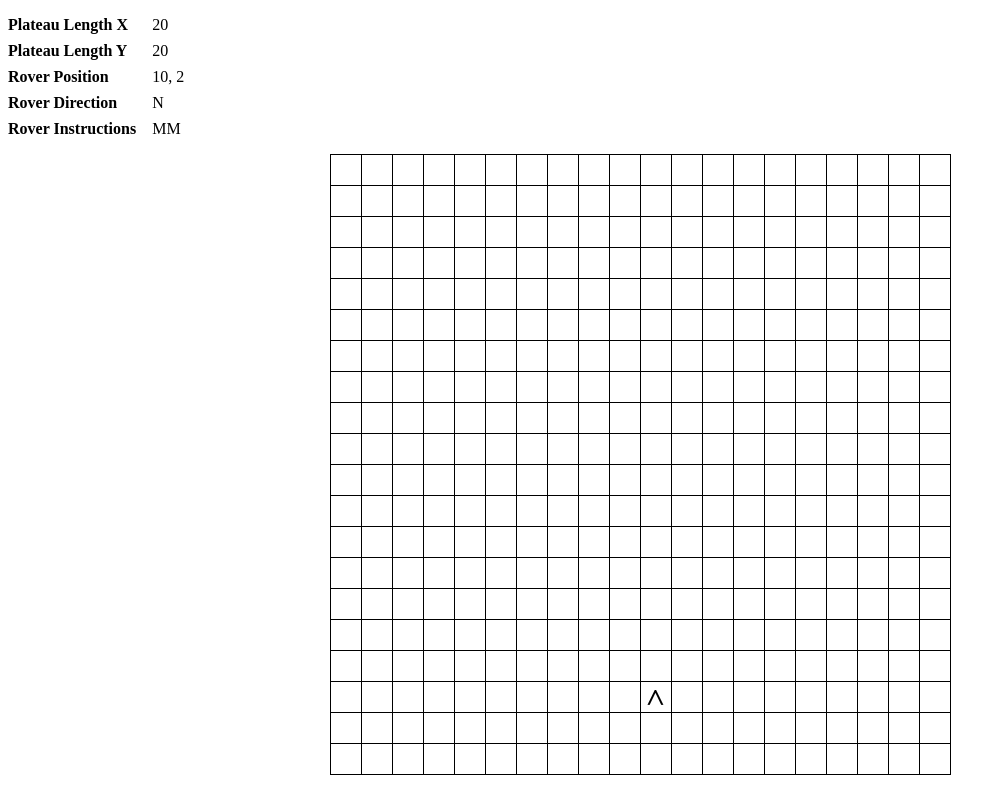
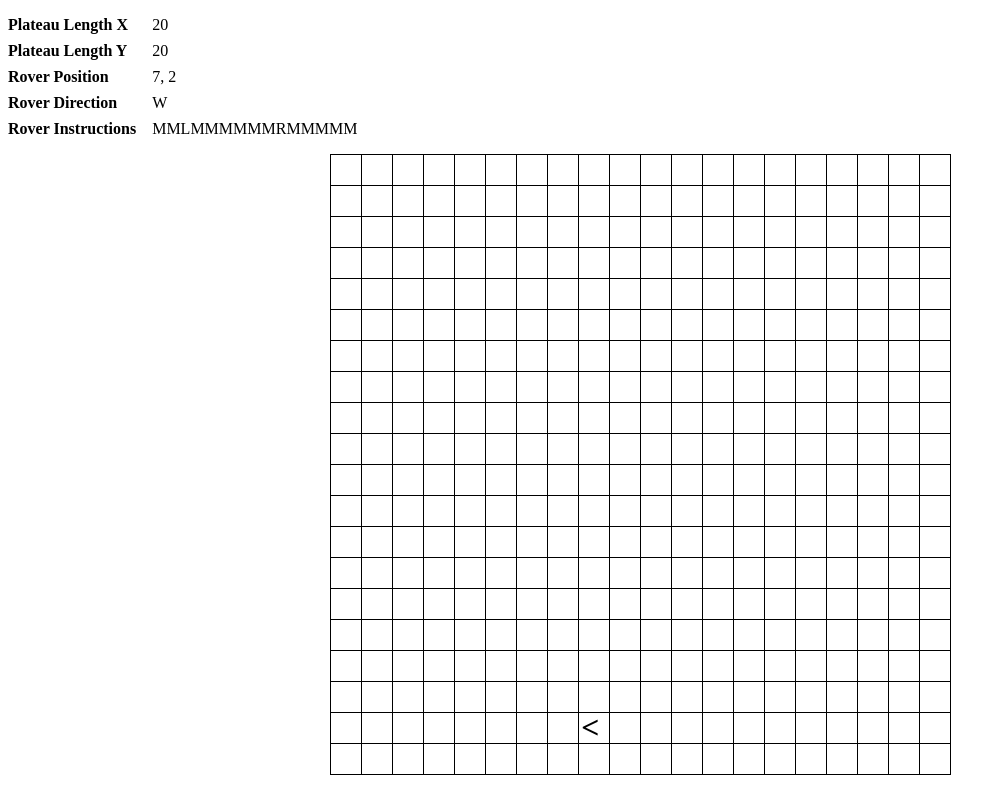
Before and after one commit to AlyxMoon/code-challenge-mars-rover, an Angular app: page / in a window 1280 px wide. Shown: the whole page, without its empty margins (0-1006 px from the left). Built offline with nearby package versions, Linux system fonts and the light colour scheme; what src would draw is missing.

Commit message:
animation the rover moving

```diff
--- a/src/app/app.component.ts
+++ b/src/app/app.component.ts
@@ -14,12 +14,20 @@ export class AppComponent {
   height = 20
   rover: Rover = {
     position: { x: 10, y: 0, d: 'N' },
-    instructions: 'MM',
+    instructions: 'MMLMMMMMMRMMMMM',
   }
 
   async operateRover (): Promise<void> {
-    await waitFor(1000)
-    navigateRover(this.rover)
+
+    for (const char of this.rover.instructions) {
+      navigateRover({
+        position: this.rover.position,
+        instructions: char,
+      })
+
+      await waitFor()
+    }
+
   }
 
   constructor () {
--- a/src/app/components/RoverGrid/RoverGrid.component.html
+++ b/src/app/components/RoverGrid/RoverGrid.component.html
@@ -1,4 +1,4 @@
-<section class="rover-grid-wrapper">
+<section>
   <dl>
     <dt>Plateau Length X</dt>
     <dd>{{ width }}</dd>
@@ -20,10 +20,7 @@
     class="rover-grid"
     [ngStyle]="{ '--cellsPerRow': 20 }"
   >
-    <div *ngFor="let cell of cells; index as i">
-      <div *ngIf="i === roverPositionIndex">
-        <div class="rover" [ngStyle]="roverStyles">&gt;</div>
-      </div>
-    </div>
+    <div *ngFor="let cell of cells"></div>
+    <div class="rover" [ngStyle]="roverStyles">&gt;</div>
   </div>
 </section>
--- a/src/app/components/RoverGrid/RoverGrid.component.scss
+++ b/src/app/components/RoverGrid/RoverGrid.component.scss
@@ -16,6 +16,7 @@ dl {
 .rover-grid {
   --cellSize: 30px;
 
+  position: relative;
   width: fit-content;
   margin: auto;
 
@@ -36,9 +37,18 @@ dl {
 
     user-select: none;
   }
+
+  .rover {
+    position: absolute;
+
+    height: var(--cellSize);
+    width: var(--cellSize);
+
+    background: transparent;
+
+    font-size: 2em;
+    font-weight: bold;
+
+    transition: top 0.9s, left 0.9s;
+  }
 }
-
-.rover {
-  font-size: 2em;
-  font-weight: bold;
-}
--- a/src/app/components/RoverGrid/RoverGrid.component.ts
+++ b/src/app/components/RoverGrid/RoverGrid.component.ts
@@ -29,7 +29,7 @@ export class RoverGridComponent {
     return ((height - y - 1) * width) + x
   }
 
-  get roverStyles (): { transform: string } {
+  get roverStyles (): { [key: string]: string } {
     if (!this.rover) return { transform: 'none' }
 
     let rotation = 0
@@ -38,7 +38,11 @@ export class RoverGridComponent {
     if (this.rover.position.d === 'W') rotation = 180
     if (this.rover.position.d === 'E') rotation = 0
 
-    return { transform: `rotateZ(${rotation}deg)` }
+    return {
+      transform: `rotateZ(${rotation}deg)`,
+      top: `calc((var(--cellSize) + 1px) * ${this.height - this.rover.position.y})`,
+      left: `calc((var(--cellSize) + 1px) * ${this.rover.position.x})`,
+    }
   }
 
   @HostBinding('attr.style')
```
